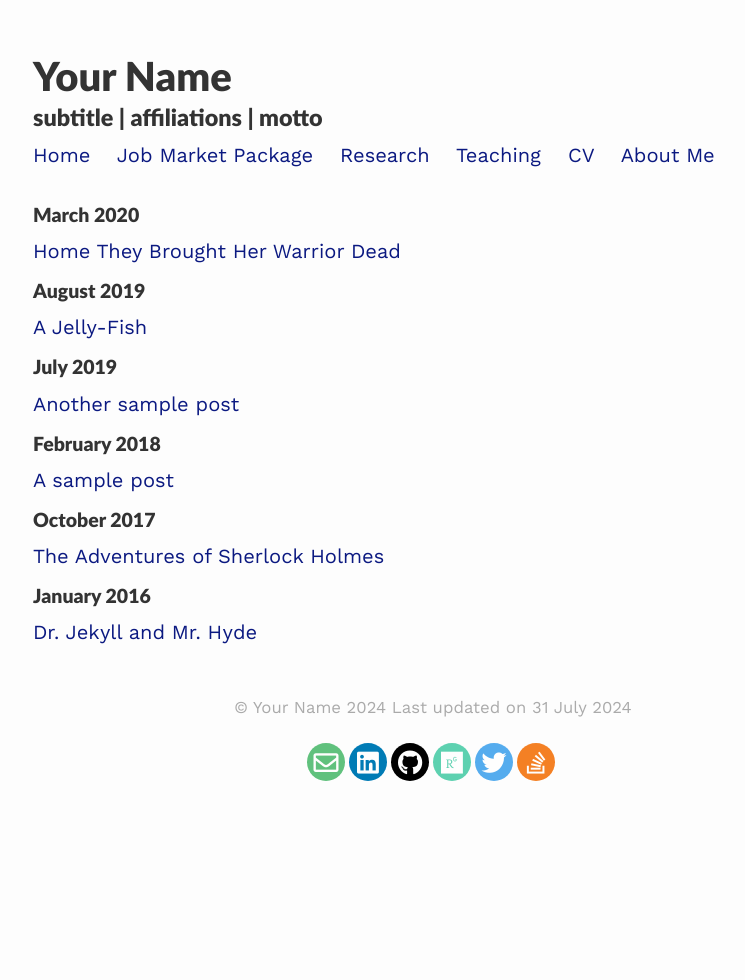
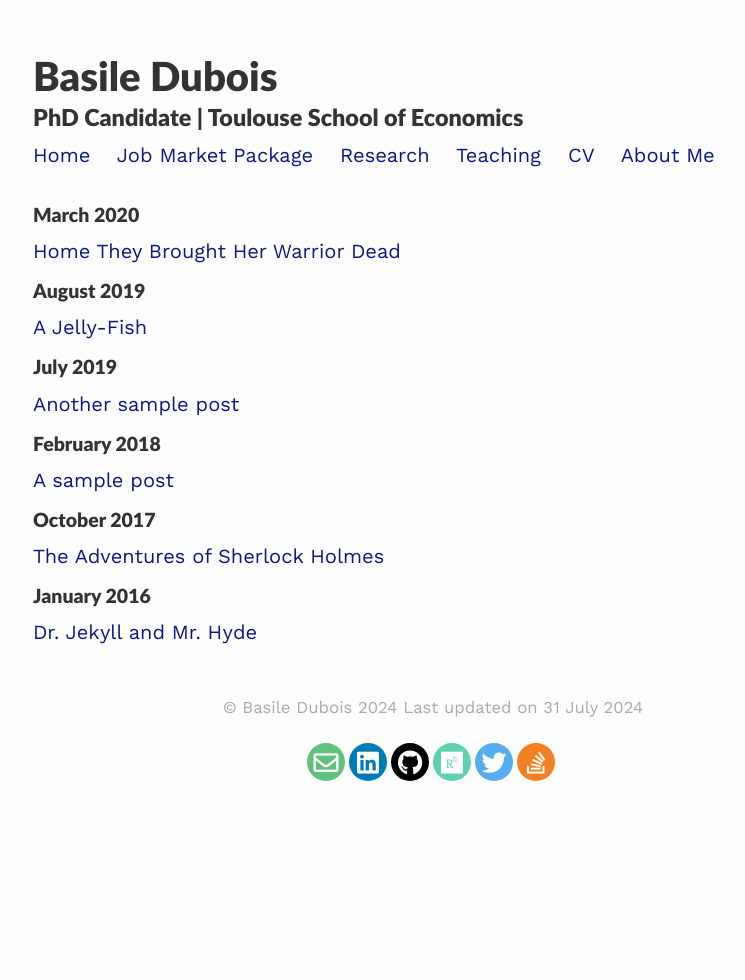
Before and after one commit to BasileDubois/BasileDubois.github.io, a Jekyll site: the page built from archive.html, in a window 1280 px wide. Shown: the whole page, without its empty margins (207-952 px from the left). Built offline with Jekyll 4.4.1, drawn with Linux system fonts in a browser that asks for light colours; nearby versions of some CDN libraries.

Commit message:
Updated bio and pic

```diff
--- a/_config.yml
+++ b/_config.yml
@@ -1,8 +1,7 @@
 ### your site title here
 
-title: Your Name
-description: subtitle | affiliations | motto
-
+title: Basile Dubois
+description: PhD Candidate | Toulouse School of Economics
 baseurl:  #name of GitHub repository
 url: "https://basiledubois.com" #custom url to be used instead of GitHub repository
 email: "basile.dubois@tse-fr.eu"
```
Also changed, not shown: index.md (+8 -0 lines), 6 other files.
